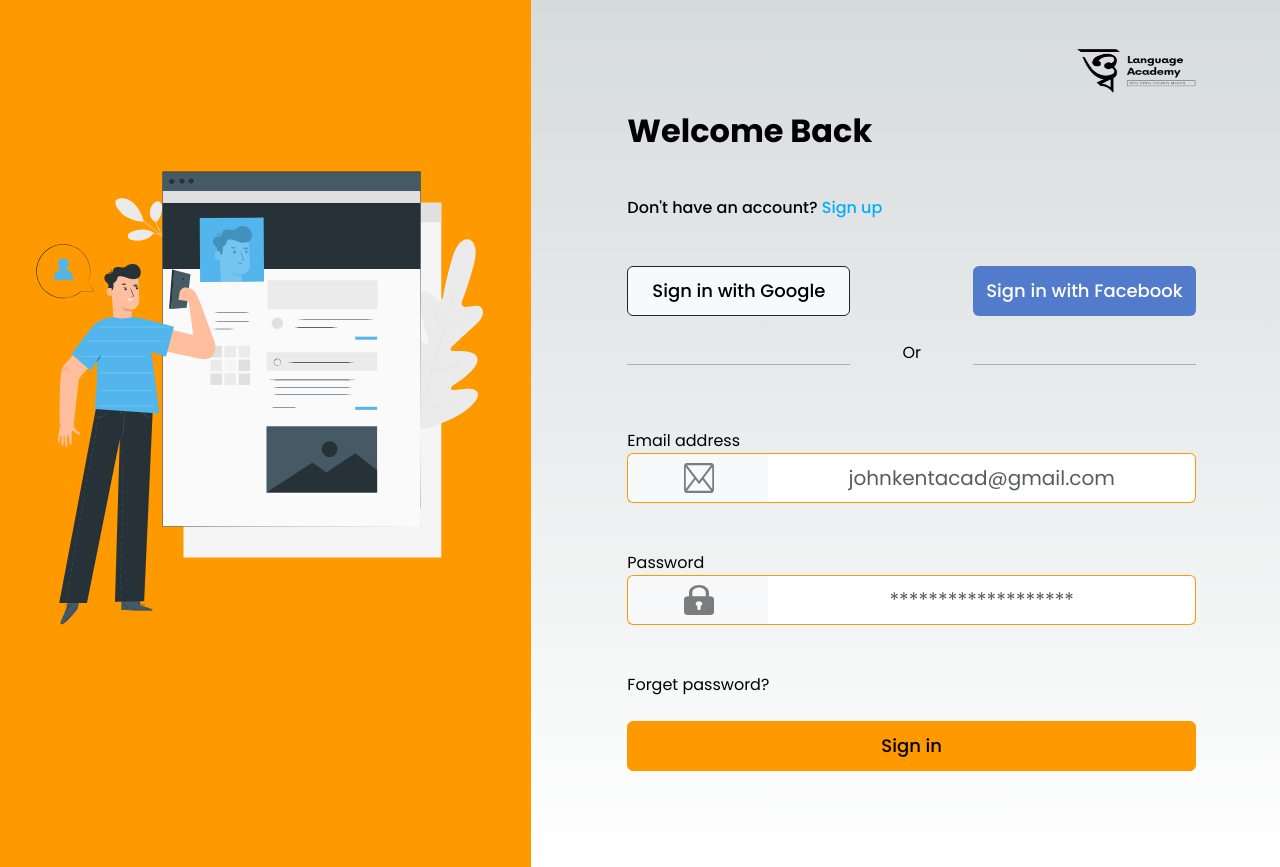
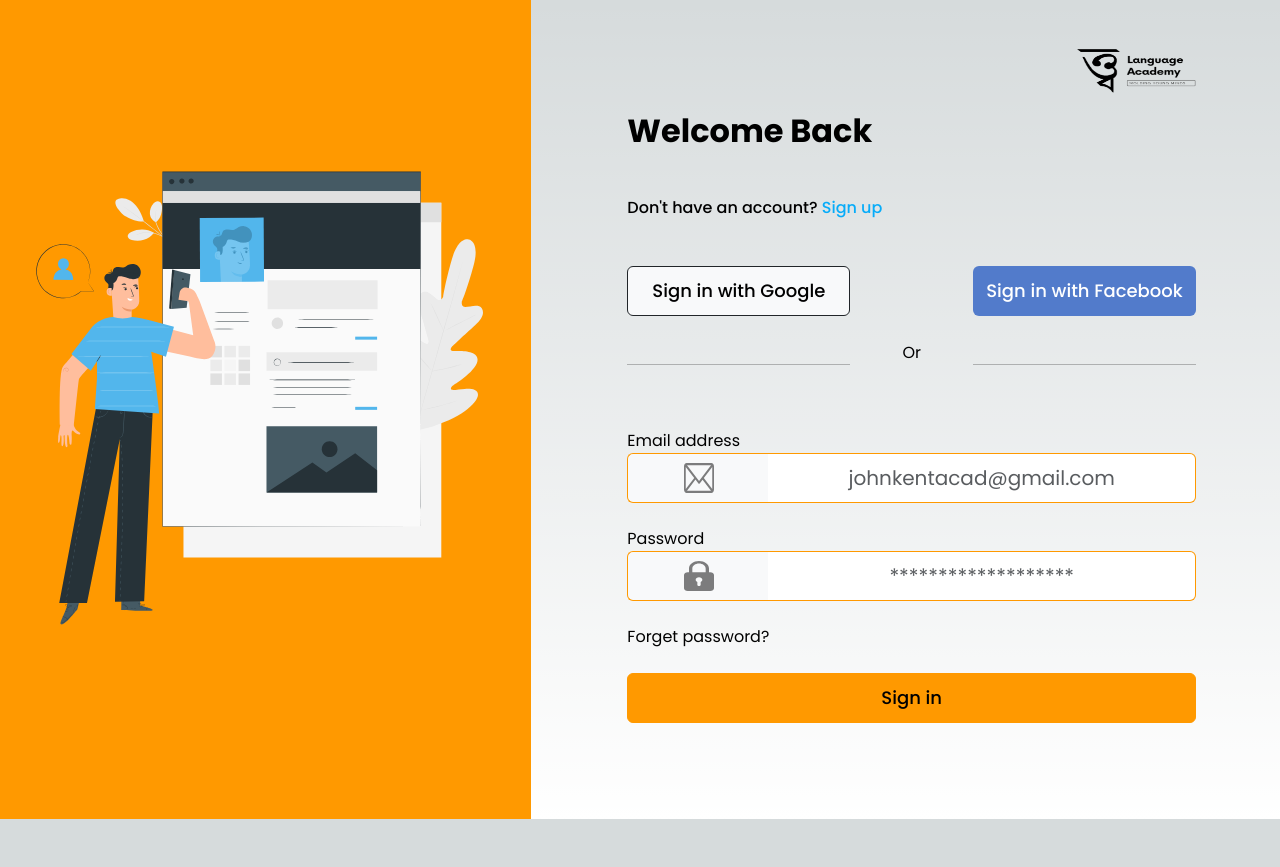
Before and after one commit to jaybamk/my-app-forked, a Next.js app: page /auth/signin in a window 1280 px wide. After the commit the page ends 819 px from the top, so only its background shows below. Built offline with nearby package versions, Linux system fonts and the light colour scheme.

Commit message:
cleared code

```diff
--- a/app/auth/components/password/reset/index.tsx
+++ b/app/auth/components/password/reset/index.tsx
@@ -3,8 +3,6 @@ import ResetIcon from "@/app/auth/components/ResetIcon";
 import Image from "next/image";
 import styles from './reset.module.scss';
 import { useState, useEffect } from 'react';
-import Button from 'react-bootstrap/Button';
-import Form from 'react-bootstrap/Form';
 import Modal from 'react-bootstrap/Modal';
 
 export default function Reset(){
@@ -41,7 +39,7 @@ export default function Reset(){
             <Modal.Header closeButton>
             </Modal.Header>
             <Modal.Body>
-                <div className="d-flex justify-content-around align-content-center p-5">
+                <div className="d-flex justify-content-around align-content-center p-2 p-md-3 p-lg-5">
                     <div>
                         <div><ResetIcon className="" /></div>
                         <div>
--- a/app/auth/signin/page.tsx
+++ b/app/auth/signin/page.tsx
@@ -38,14 +38,14 @@ export default function SignIn(){
                             </div>
                             <div className="mb-5 mb-md-0">
                                     <label htmlFor="Email" className="d-block">Email address</label>
-                                    <div className="input-group mb-5 border-primary">
+                                    <div className="input-group mb-4 border-primary">
                                         <span className={`input-group-text ${styles.inputText} d-flex justify-content-center align-items-center border-primary w-25`} id="basic-addon1">
                                             <Image src="/emailIcon.svg" width={30} height={30} alt="password Icon"/>
                                         </span>
                                         <input type="email" className={`${styles.input} form-control border-primary text-lg-center`} id="Email" name="Email" placeholder="johnkentacad@gmail.com" aria-label="Email address" required/>
                                     </div>
                                     <label htmlFor="Password" className="d-block">Password</label>
-                                    <div className="input-group mb-5">
+                                    <div className="input-group mb-4">
                                         <span className={`input-group-text ${styles.inputText} d-flex justify-content-center align-items-center border-primary w-25 `} id="basic-addon1">
                                             <Image src="/passwordIcon.svg" width={30} height={30} alt="password Icon"/>
                                         </span>
--- a/app/auth/signup/page.tsx
+++ b/app/auth/signup/page.tsx
@@ -3,12 +3,16 @@ import styles from './signup.module.scss';
 import routes from "@/routes";
 import Link from "next/link";
 import SignupForm from "@/app/auth/components/passwordInput";
+import LogoComponent from "@/components/LogoComponent";
 
 export default function SignUp(){
     return(
     <>
     <div className="row">
         <div className="col-xs-12 col-lg-6 p-1 p-sm-2 p-md-3 p-lg-5">
+            <Link href="/" >
+                <LogoComponent  className="float-end u700-=09my-5 me-md-5 me-4"/>
+            </Link>
             <div className="p-5">
                 <div className="text-start mb-5">
                     <p className="h2 my-3 mb-5"><b>Create Your FREE Account</b></p>
```
